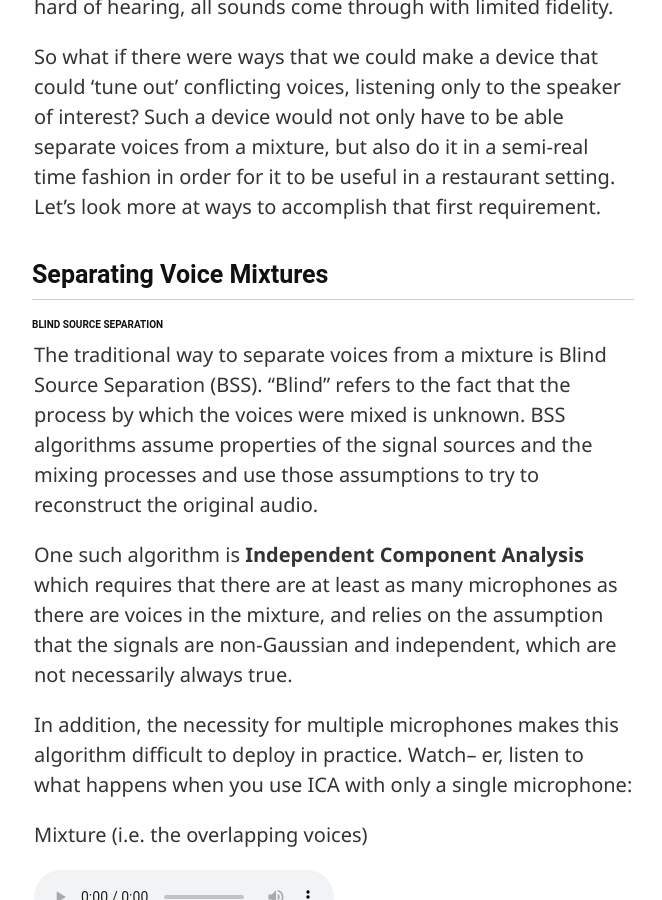
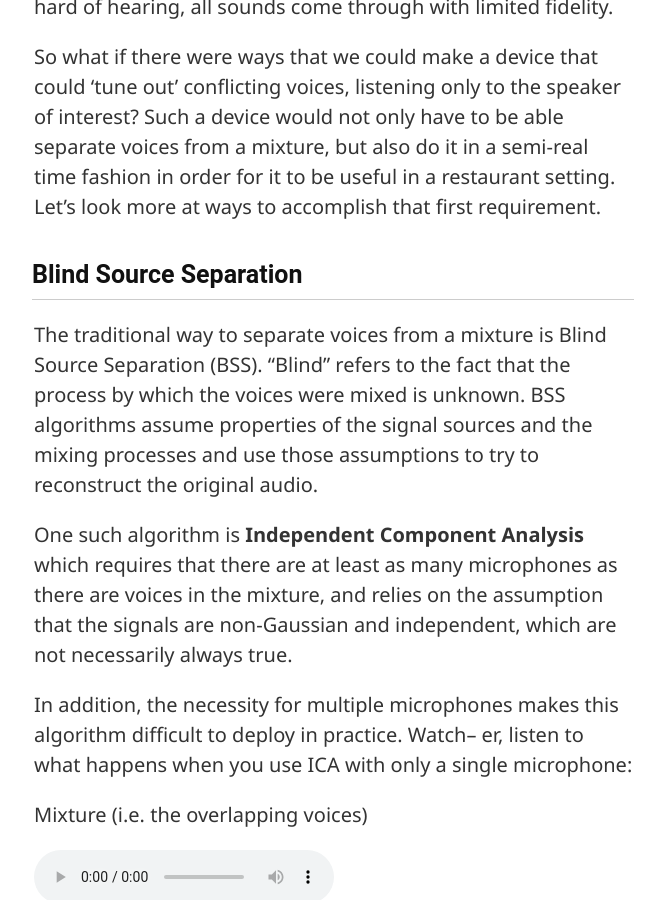
Before and after one commit to ece396-source-separation/ece396-source-separation.github.io, a Jekyll site: the page built from index.md, in a window 1280 px wide and 900 px high, scrolled down 1177 px. Shown: the whole window, without its empty margins (306-968 px from the left). Built offline with Jekyll 4.4.1, drawn with Linux system fonts in a browser that asks for light colours.

Commit message:
More font fixes

```diff
--- a/index.md
+++ b/index.md
@@ -17,9 +17,7 @@ Moreover, if a person only has one functional ear, or is hard of hearing, the ta
 
 So what if there were ways that we could make a device that could 'tune out' conflicting voices, listening only to the speaker of interest? Such a device would not only have to be able separate voices from a mixture, but also do it in a semi-real time fashion in order for it to be useful in a restaurant setting. Let's look more at ways to accomplish that first requirement.
 
-## Separating Voice Mixtures
-
-### Blind Source Separation
+## Blind Source Separation
 
 The traditional way to separate voices from a mixture is Blind Source Separation (BSS). "Blind" refers to the fact that the process by which the voices were mixed is unknown. BSS algorithms assume properties of the signal sources and the mixing processes and use those assumptions to try to reconstruct the original audio.
 
@@ -30,7 +28,7 @@ Watch-- er, listen to what happens when you use ICA with only a single microphon
 
 Mixture (i.e. the overlapping voices)
 <audio controls>
-<source src="/assets/audio/ICA/mix.wav" type="audio/wav">Your browser does not support the audio element.</audio>
+<source src="/assets/audio/ICA/mixed-sable.wav" type="audio/wav">Your browser does not support the audio element.</audio>
 
 Recovered Sources
 <audio controls>
@@ -41,13 +39,13 @@ Recovered Sources
 
 Evidently, not much unmixing was done.
 
-### Neural Networks for Audio Separation
+## Neural Networks for Audio Separation
 
 Artificial Neural Networks, or also referred to as neural networks, have proven to be very useful in a wide variety of tasks, including source separation. Neural networks, using large amounts of training data, can capture complex relationships that can be used for inference. In the case of source separation, a neural network can characterize how much of each audio slice belongs to each speaker.
 
 Neural networks are not limited in the same way that BSS methods like ICA are - so long as the training data are representative of the testing data, there are fewer limitations on the properties of the original sources or the mixture.
 
-> #### Aside: Spectrograms
+> ### Aside: Spectrograms
 > A commonly used tool in the field of audio processing is the **spectrogram**, which is a 2D representation of an audio signal, generated using a Short Time Fourier Transform (STFT) with frequencies on one axis and time on another. The intensity of each 'pixel' represents the intensity of a frequency at any given time. Conventional wisdom was always that spectrograms are _vital_ tools for source separation, as intuitively, separating the frequencies should assist with the separation.
 >
 > However, in recent literature, it was found that neural networks could achieve very accurate results without performing the time-consuming STFT operation and its inverse.
```
